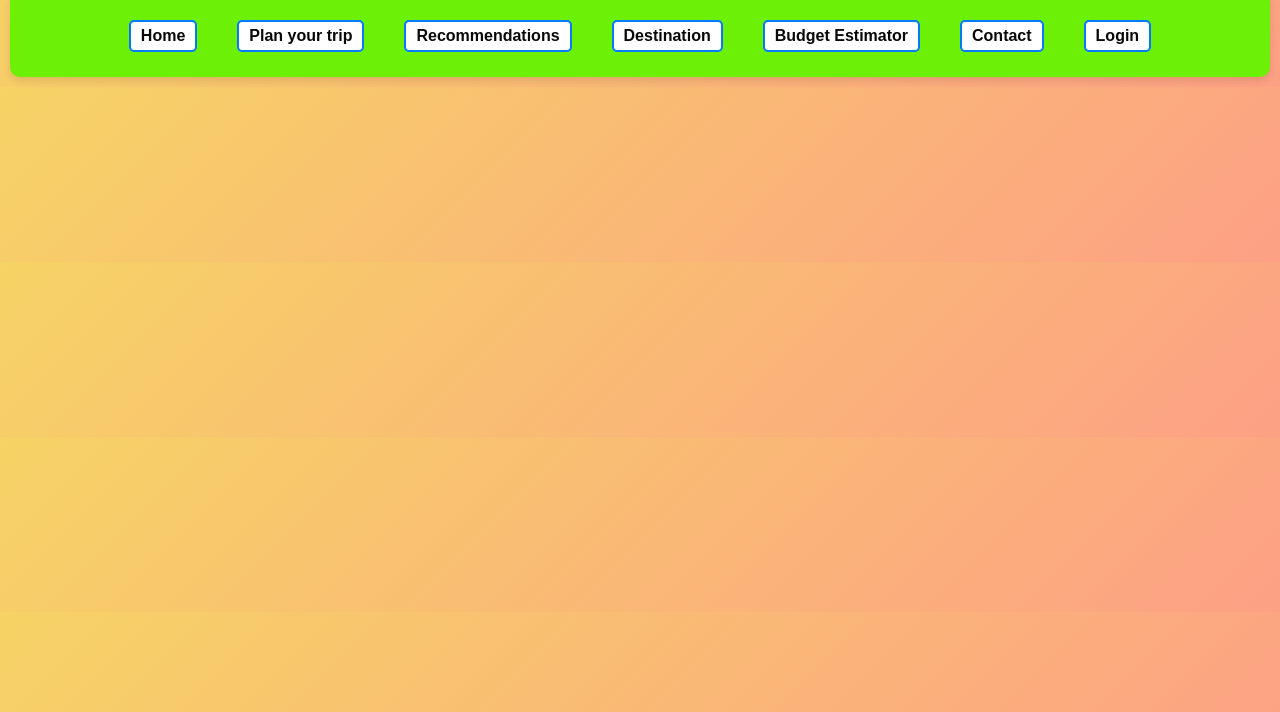
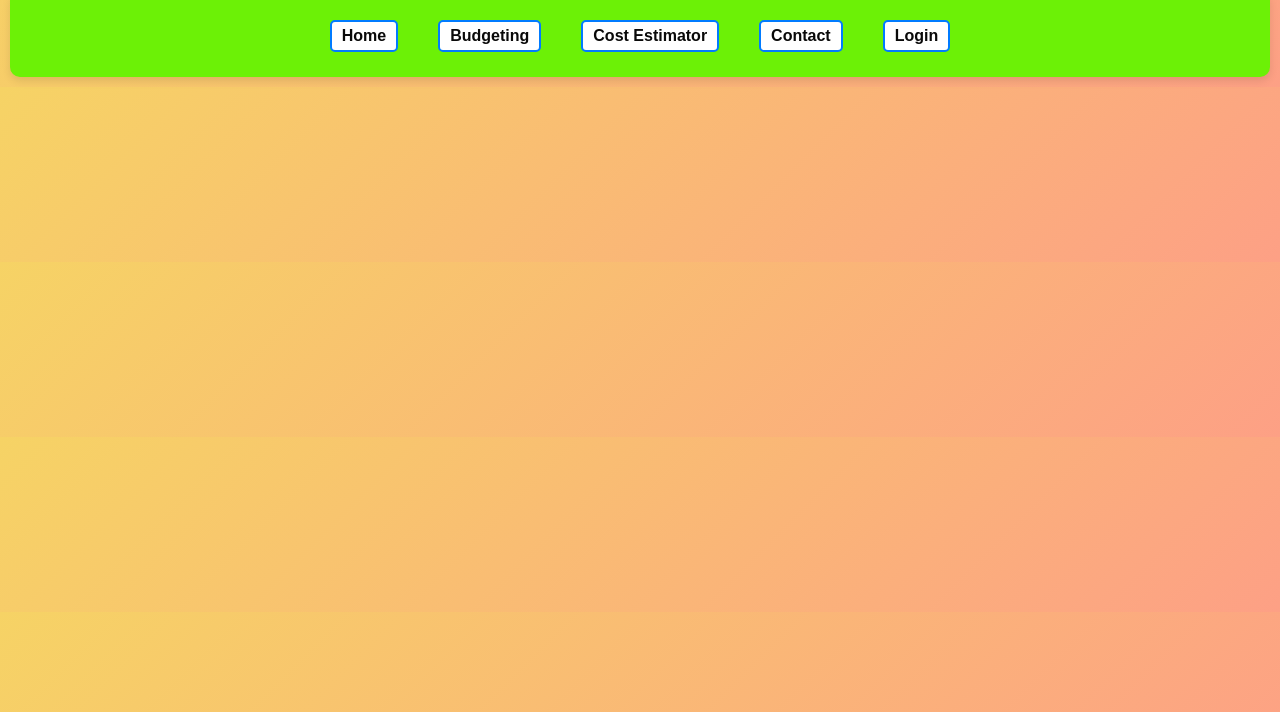
Before and after one commit to Khushi-ddu-cse/miniproject-s, a plain HTML site: page index.html in a window 1280 px wide. Shown: the part 88-800 px from the top of the page. Drawn offline with Linux system fonts and the light colour scheme.

Commit message:
Update index.html

```diff
--- a/index.html
+++ b/index.html
@@ -16,17 +16,11 @@
                                                                         redirectToPage ye funtion hai jo ham niche btayege ki is function me kya hoyega-->
              <span>Home</span>
          </div>
-        <div class="nav-item" onclick="checkLoginAndRedirect('planning.html')"> <!--is me jo checkLoginAndRedirect hai vo ek function hai jo ki niche btayege-->
-            <span>Plan your trip</span>
+         <div class="nav-item" onclick="checkLoginAndRedirect('budgeting.html')"> <!--is me jo checkLoginAndRedirect hai vo ek function hai jo ki niche btayege-->
+             <span>Budgeting</span>
          </div>
-        <div class="nav-item" onclick="checkLoginAndRedirect('recommendation.html')">
-            <span>Recommendations</span>
-        </div>
-        <div class="nav-item" onclick="checkLoginAndRedirect('destination.html')">
-            <span>Destination</span>
-        </div>
-        <div class="nav-item" onclick="checkLoginAndRedirect('budget.html')">
-            <span>Budget Estimator</span>
+         <div class="nav-item" onclick="checkLoginAndRedirect('cost.html')">
+             <span>Cost Estimator</span>
          </div>
          <div class="nav-item" onclick="redirectToPage('contact.html')">
              <span>Contact</span>
```
Lines whose indentation alone changed are shown as unchanged.
